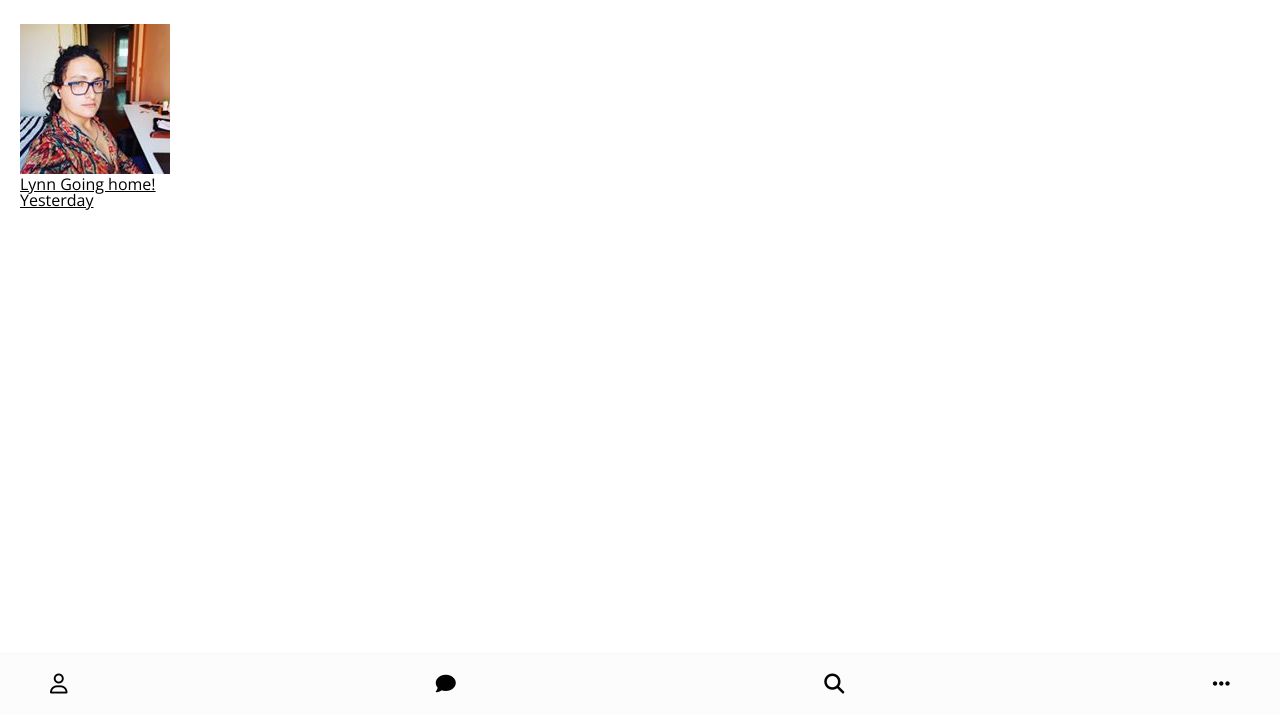
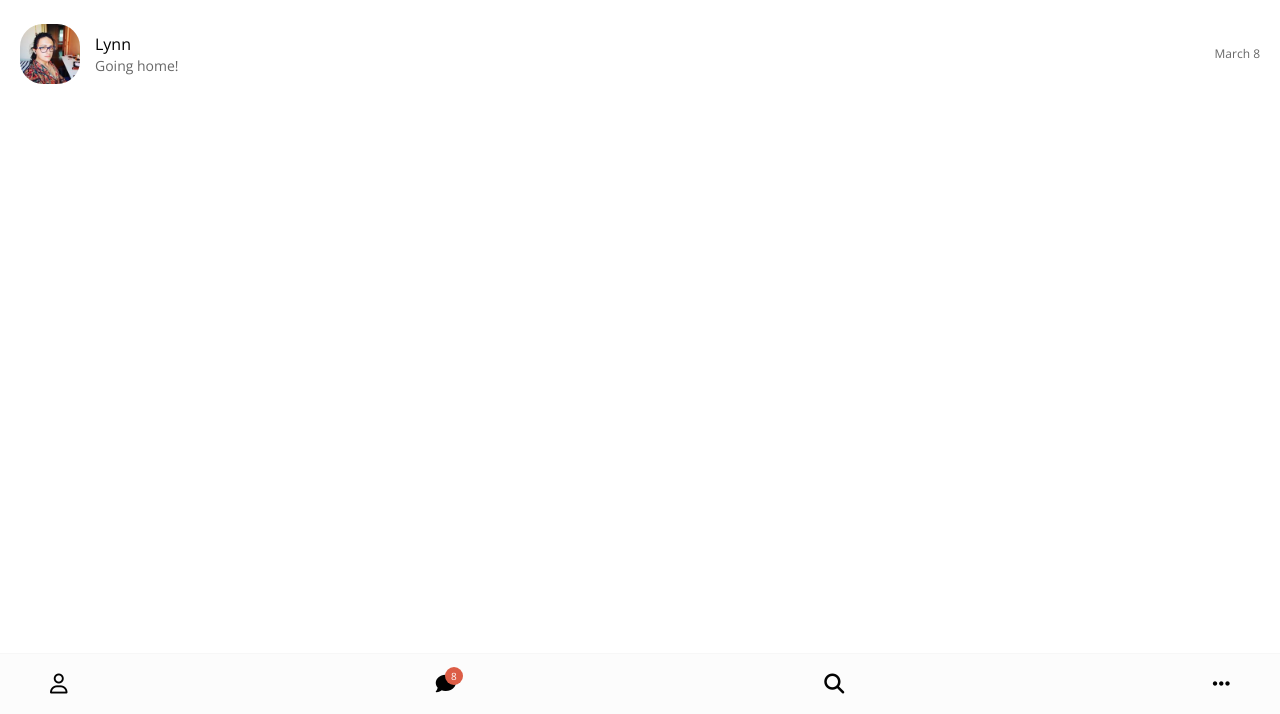
Before and after one commit to JOOHYUN-KANG/kakao-clone-jh, a plain HTML site: page index.html in a window 1280 px wide. Shown: the part 86-800 px from the top of the page. Drawn offline with nearby package versions, Linux system fonts and the light colour scheme.

Commit message:
Day10
Day 10
CSS #2.4~2.7

```diff
--- /dev/null
+++ b/css/friend.css
@@ -0,0 +1,43 @@
+.friend {
+  display: flex;
+  justify-content: space-between;
+  align-items: center;
+}
+
+.friend .friend__avatar {
+  width: 50px;
+  border-radius: 38%;
+  margin-right: 15px;
+}
+
+.friend__avatar.m-avatar {
+  width: 60px;
+}
+
+.friend__avatar.g-avatar {
+  width: 70px;
+}
+
+.friend .friend__column {
+  display: flex;
+  align-items: center;
+}
+
+.friend__content .friend__name {
+  display: block;
+  margin-bottom: 5px;
+}
+
+.friend__content .friend__bottom-text,
+.friend__content .friend__status,
+.friend .chat__timestamp {
+  opacity: 0.6;
+}
+.friend__content .friend__bottom-text {
+  font-size: 14px;
+}
+
+.friend__content .friend__status,
+.friend .chat__timestamp {
+  font-size: 12px;
+}
--- a/css/nav-bar.css
+++ b/css/nav-bar.css
@@ -16,3 +16,22 @@
 .nav i {
   font-size: 20px;
 }
+
+.nav .nav__list-link {
+  position: relative;
+}
+
+.nav .nav__badge {
+  position: absolute;
+  top: -7px;
+  right: -7px;
+  font-size: 10px;
+  color: white;
+  background-color: #dc5d46;
+  width: 18px;
+  height: 18px;
+  display: flex;
+  justify-content: center;
+  align-items: center;
+  border-radius: 50%;
+}
--- a/css/styles.css
+++ b/css/styles.css
@@ -3,6 +3,7 @@
 @import "status-bar.css";
 @import "header.css";
 @import "nav-bar.css";
+@import "friend.css";
 
 * {
   box-sizing: border-box;
@@ -16,4 +17,5 @@ body {
 
 a {
   color: inherit;
+  text-decoration: none;
 }
--- a/index.html
+++ b/index.html
@@ -44,15 +44,17 @@
       <ul class="chats__list">
         <li class="chats__chat chat">
           <a href="chat.html">
-            <div class="chat__column">
-              <img class="chat__avatar g-avatar" src="images/avatar.jpg" />
-              <div class="chat_content">
-                <span class="chat__username">Lynn </span>
-                <span class="chat__preview">Going home!</span>
+            <div class="chats__friend friend">
+              <div class="friend__column">
+                <img src="images/avatar.jpg" class="m-avatar friend__avatar" />
+                <div class="friend__content">
+                  <span class="friend__name">Lynn</span>
+                  <span class="friend__bottom-text">Going home!</span>
+                </div>
               </div>
-            </div>
-            <div class="chat__column">
-              <span class="chat__timestamp">Yesterday</span>
+              <div class="friend__column">
+                <span class="chat__timestamp">March 8</span>
+              </div>
             </div>
           </a>
         </li>
@@ -67,6 +69,7 @@
         </li>
         <li class="nav__list-item">
           <a href="index.html" class="nav__list-link">
+            <div class="nav__badge">8</div>
             <i class="fas fa-comment"></i
           ></a>
         </li>
```
Also changed, not shown: find.html (+1 -1 lines), friends.html (+15 -14 lines), more.html (+2 -2 lines).
